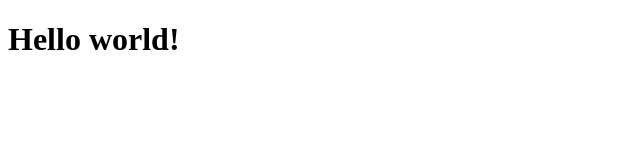
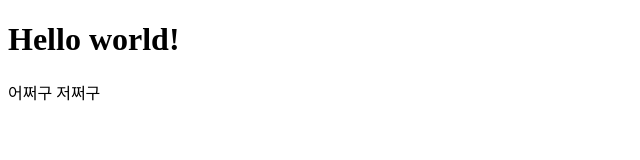
Before and after one commit to harinpark00/github-test, a plain HTML site: page index.html in a window 1280 px wide. Shown: the whole page, without its empty margins (0-640 px from the left). Drawn offline with Linux system fonts and the light colour scheme.

Commit message:
p 내용 추가

```diff
--- a/index.html
+++ b/index.html
@@ -7,5 +7,6 @@
   </head>
   <body>
     <h1>Hello world!</h1>
+    <p>어쩌구 저쩌구</p>
   </body>
 </html>
```
